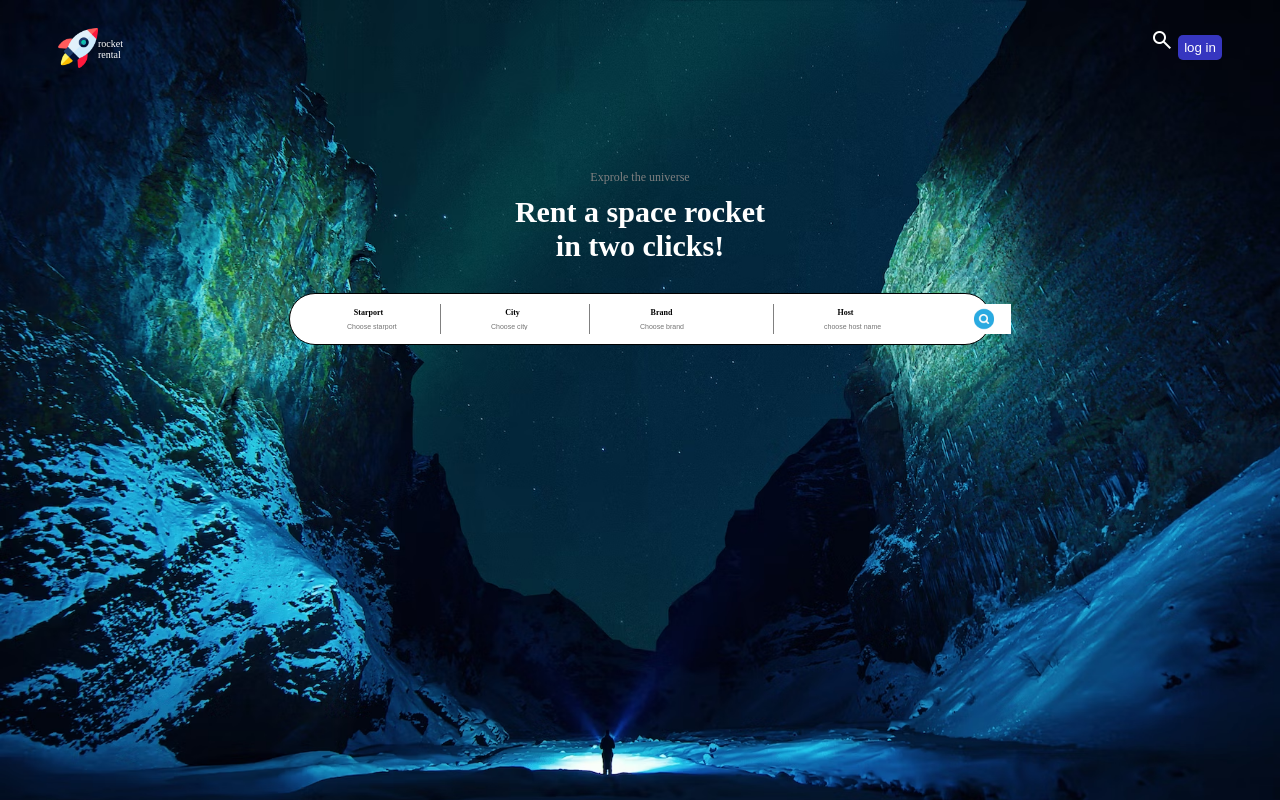
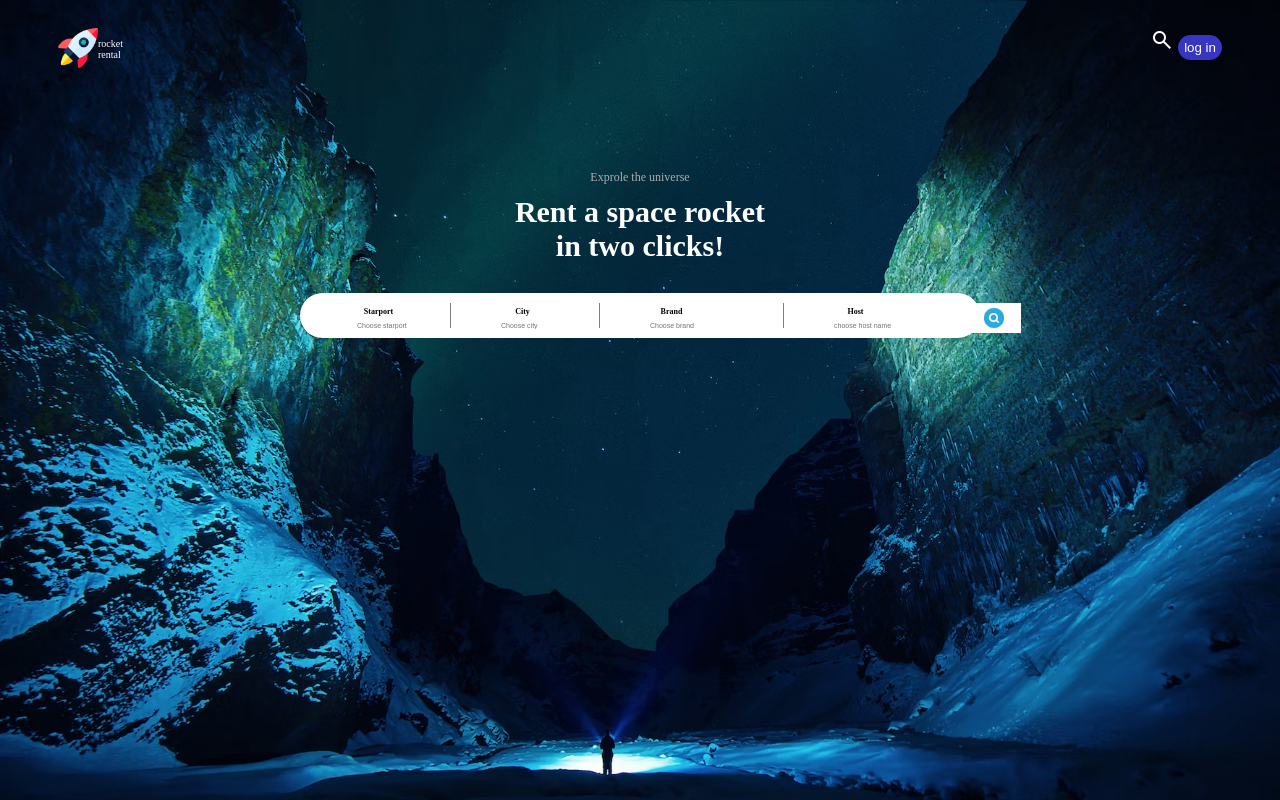
Before and after one commit to nelsonmakori/rocket-project, a plain HTML site: page index.html in a window 1280 px wide. Drawn offline with nearby package versions, Linux system fonts and the light colour scheme.

Commit message:
Border
giving border none to the button and the footer

```diff
--- a/rocket.css
+++ b/rocket.css
@@ -17,13 +17,16 @@
     margin-top: 20px;
     vertical-align: top;
     color: white;
+    height:10px;
 }
 button{
     color: white;
     background-color: rgb(54, 54, 192);
     border: none;
-    border-radius:5px;
+    border-radius:15px;
     height: 25px;
+    margin-bottom: 12px;
+
 }
 .main p{
     text-align: center;
@@ -31,7 +34,7 @@ button{
 }
 .exprole{
     font-size: 12px;
-    color: gray;
+    color: rgb(177, 173, 173);
 }
 .rent-space{
     font-size: 30px;
@@ -53,12 +56,15 @@ button{
     margin-left: 10px;
     margin-right: 10px;
     text-align: center;
-    width: 700px;
+    width: 680px;
     height: 30px;
     margin: auto;
     padding-top: 10px;
     background-color: white;
     padding-bottom: 10px;
+    height: 25px;
+    border-style:none;
+
 
 
 
```
